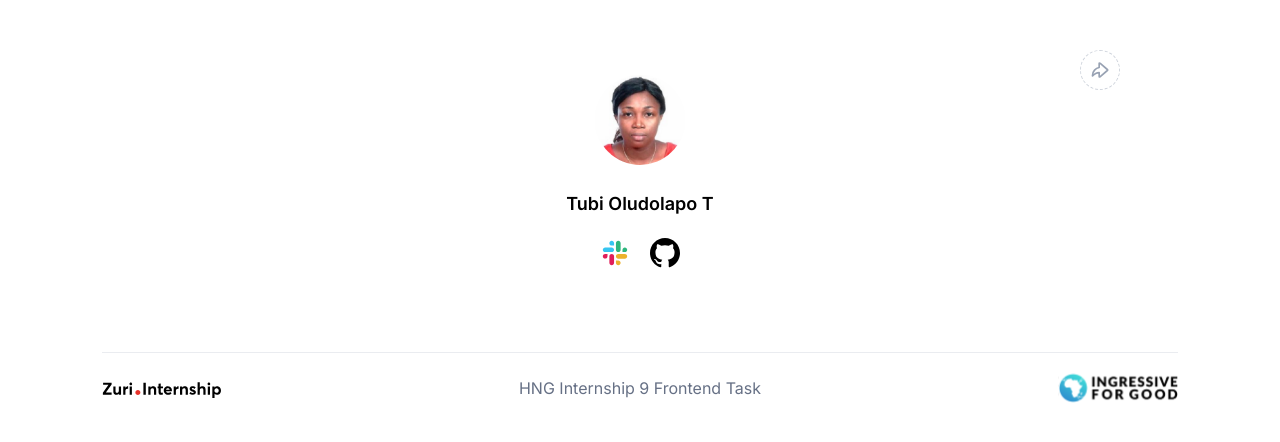
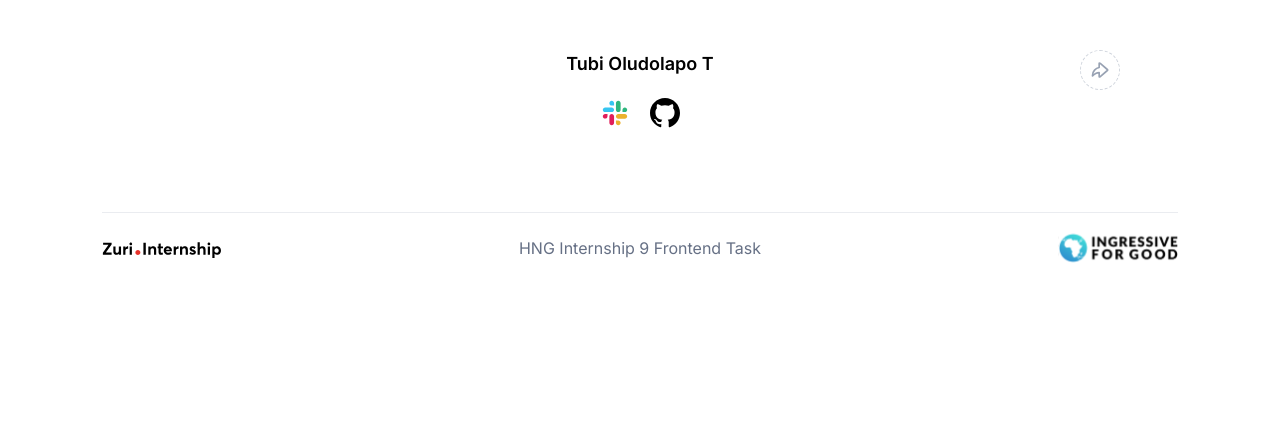
Before and after one commit to doltitol/profile-page-stage1, a React (Create React App) app: page / in a window 1280 px wide. Shown: the top 442 px of the page. Built offline with nearby package versions, Linux system fonts and the light colour scheme.

Commit message:
trying to fix profile section bug

```diff
--- a/src/components/ProfileSection/ProfileSection.jsx
+++ b/src/components/ProfileSection/ProfileSection.jsx
@@ -9,7 +9,7 @@ const ProfileSection = () => {
     return (
         <div className='profile-section'>
             <ShareButton />
-            <ProfileImage profile_img={ profile_img } alt={ twitter } />
+            {/* <ProfileImage profile_img={ profile_img } alt={ twitter } /> */ }
             <h1 className='twitter'>{ twitter }</h1>
         </div>
     );
```
